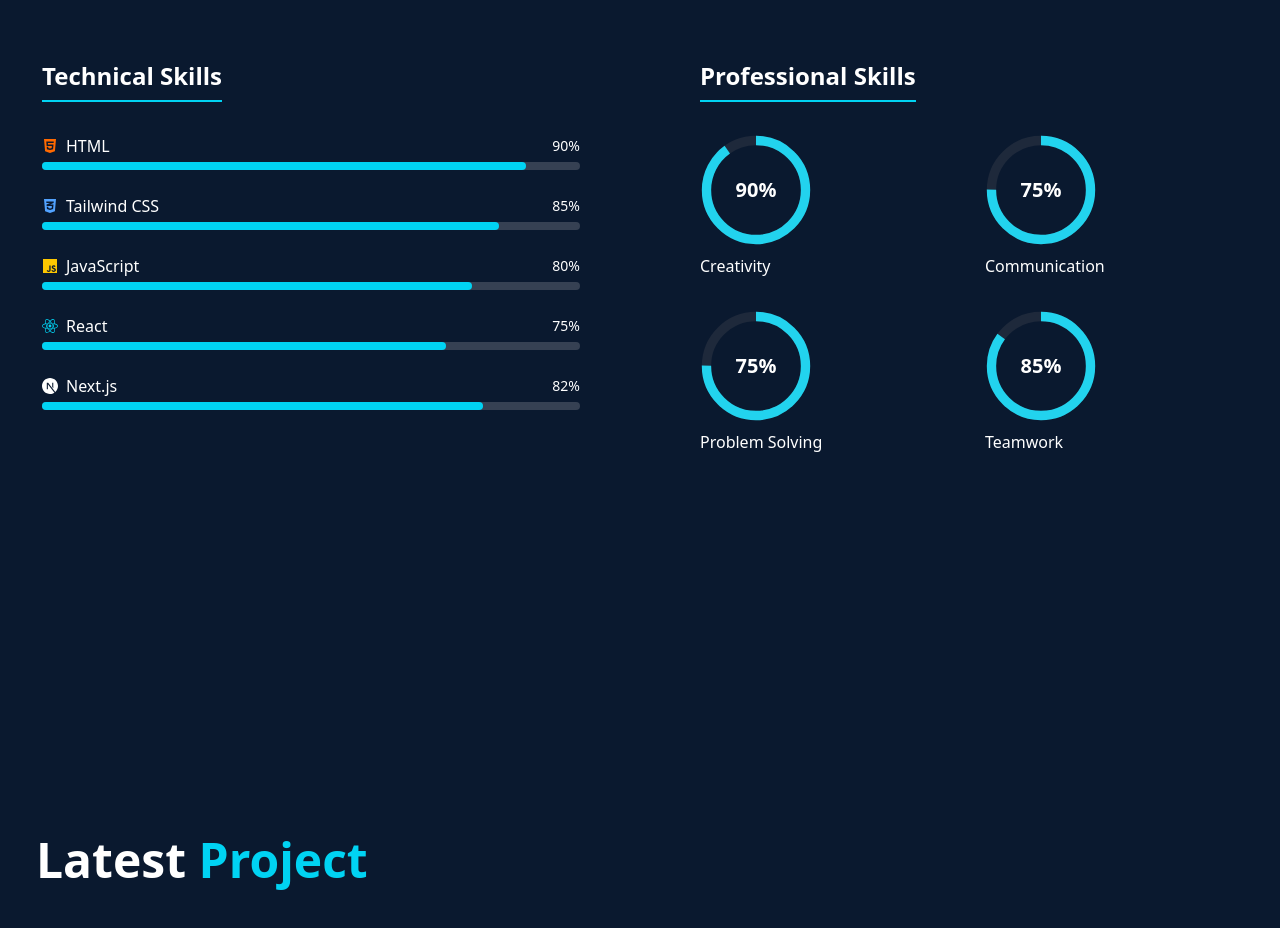
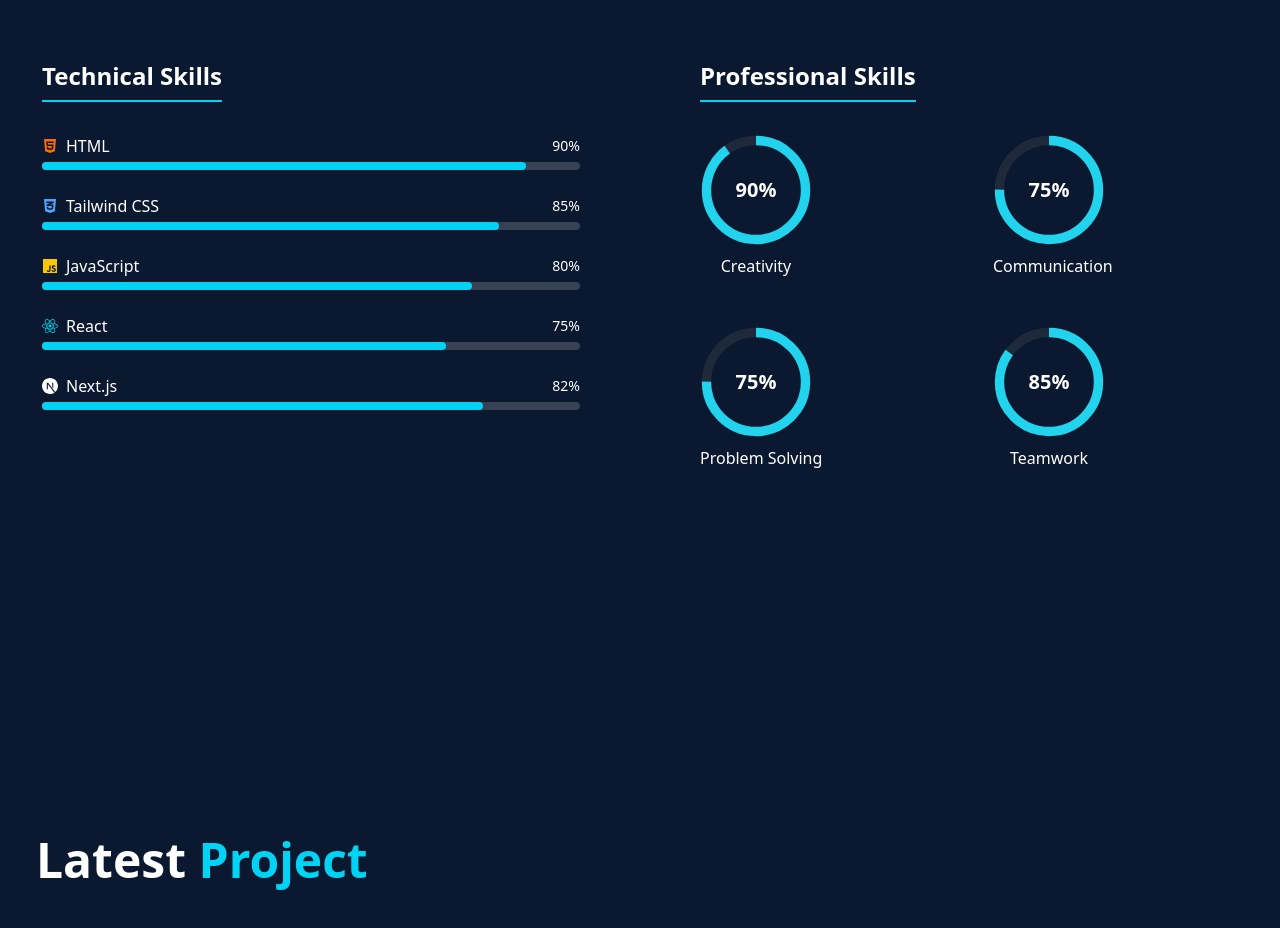
Before and after one commit to Fareedullah-safi/Fareed-portfolio, a Next.js app: page / in a window 1280 px wide. Shown: the part 1880-2808 px from the top of the page. Built offline with nearby package versions, Linux system fonts and the light colour scheme.

Commit message:
completed may be

```diff
--- a/app/pages/Skills.jsx
+++ b/app/pages/Skills.jsx
@@ -56,7 +56,7 @@ const Skills = () => {
               Professional Skills
             </h2>
           </div>
-          <div className="grid grid-cols-2 gap-8 place-items-center sm:grid-cols-4 place-items-start md:grid-cols-2">
+          <div className="grid grid-cols-2 gap-12 text-center place-items-center sm:grid-cols-4 place-items-start md:grid-cols-2">
             {professionalSkills.map(({ name, percent }) => (
               <div key={name} className="flex flex-col">
                 <div className="relative w-28 h-28">
```
